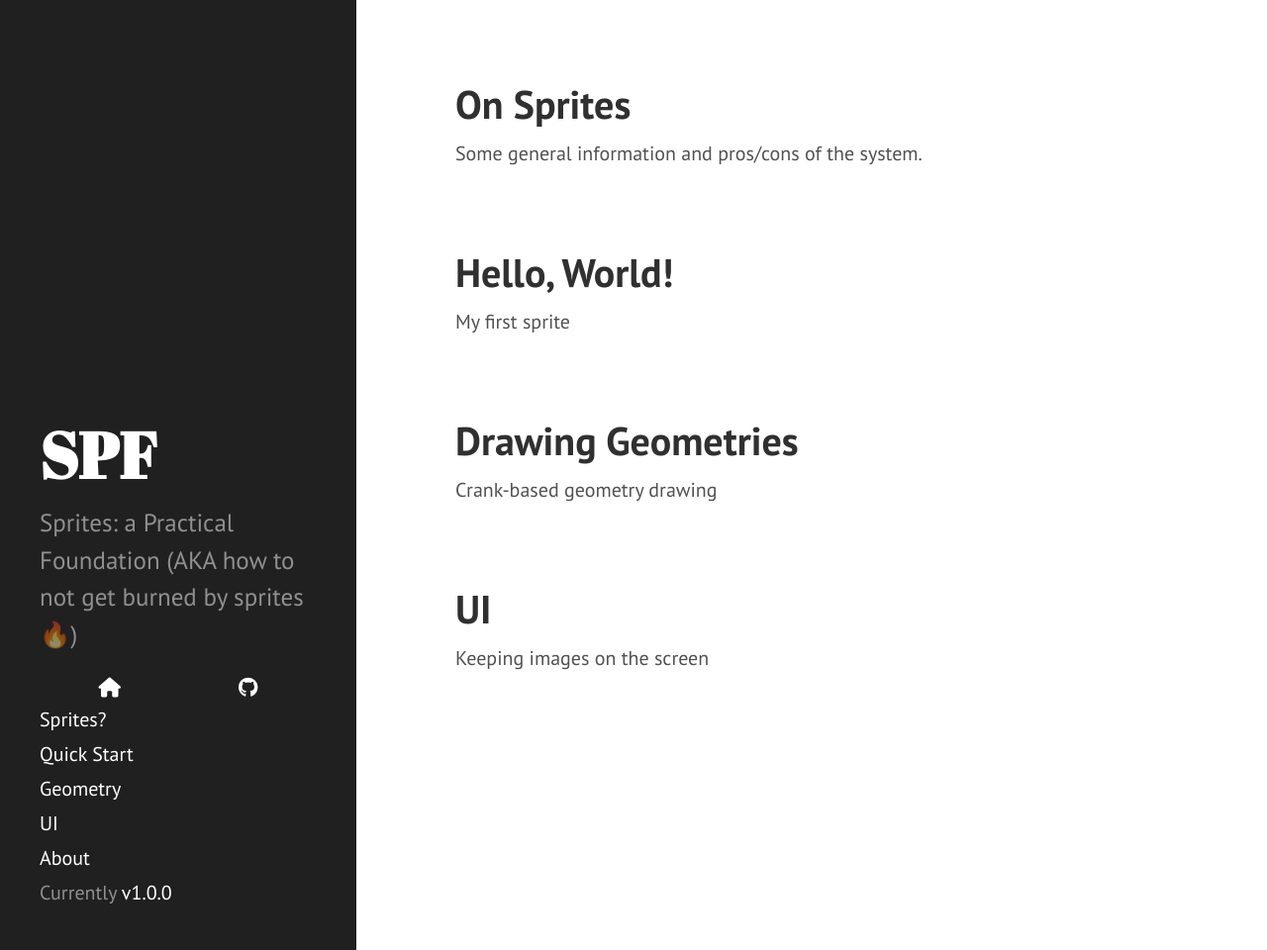
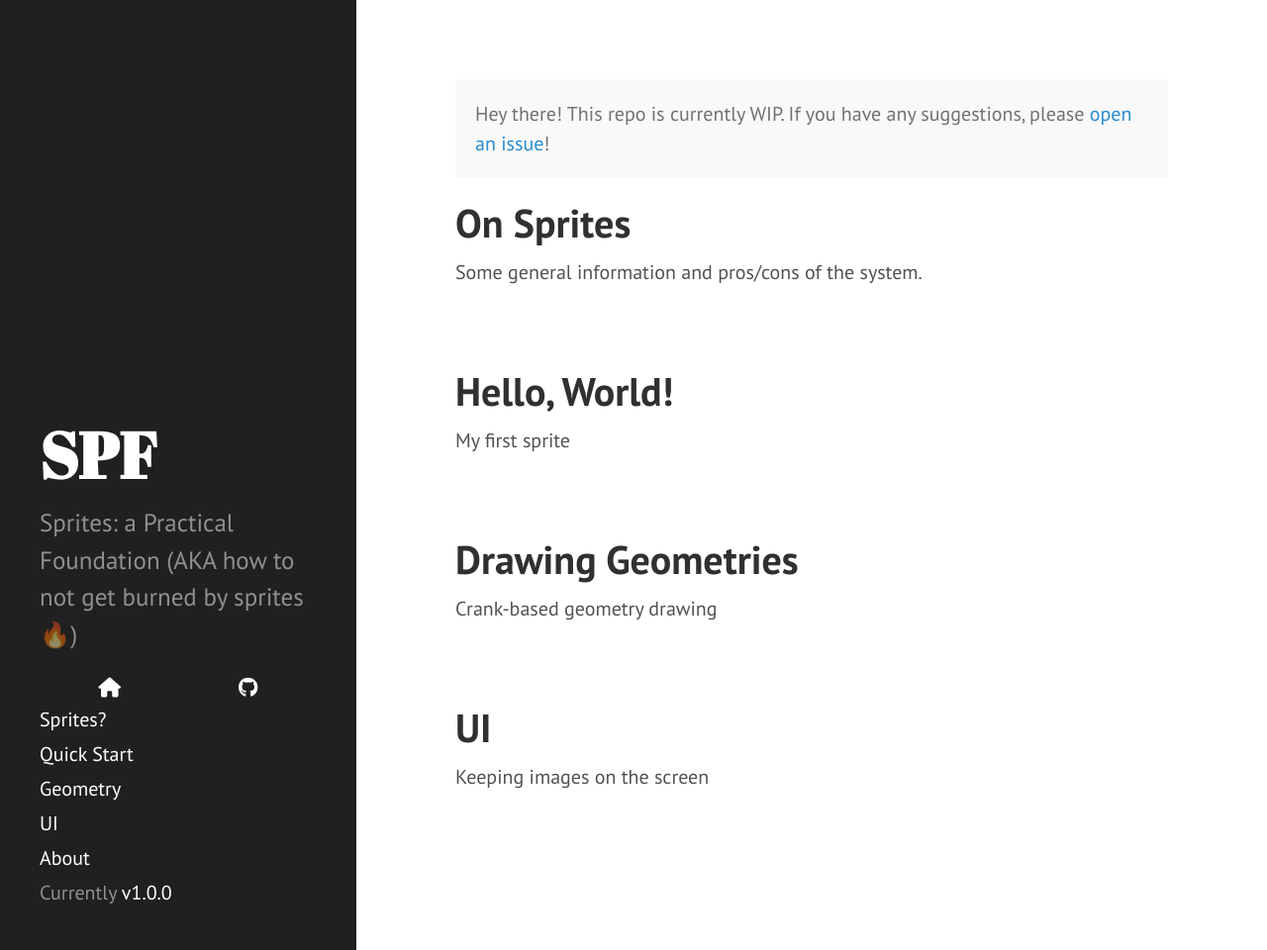
Before and after one commit to GammaGames/spf, a Jekyll site: the page built from index.html, in a window 1280 px wide and 960 px high. Shown: the whole window at 99% size. Built offline with Jekyll 4.4.1, drawn with Linux system fonts in a browser that asks for light colours; Markdown is read by kramdown in place of the engine named in the settings.

Commit message:
update index page

```diff
--- a/index.html
+++ b/index.html
@@ -2,6 +2,10 @@
 layout: default
 title: Home
 ---
+
+<p class="message">
+  Hey there! This repo is currently WIP. If you have any suggestions, please <a href="{{ site.github.repo }}/issues/new">open an issue</a>!
+</p>
 
 <div class="posts">
   {% for post in site.posts reversed %}
```
